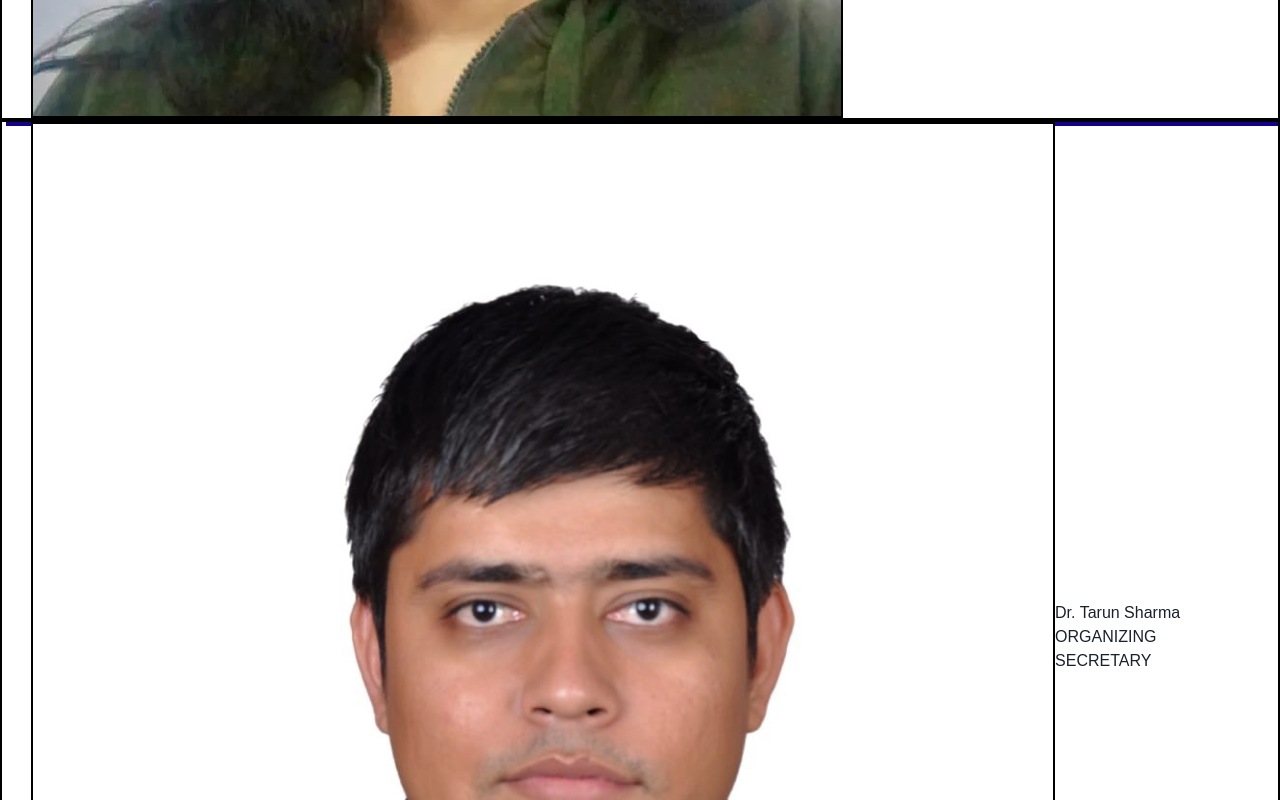
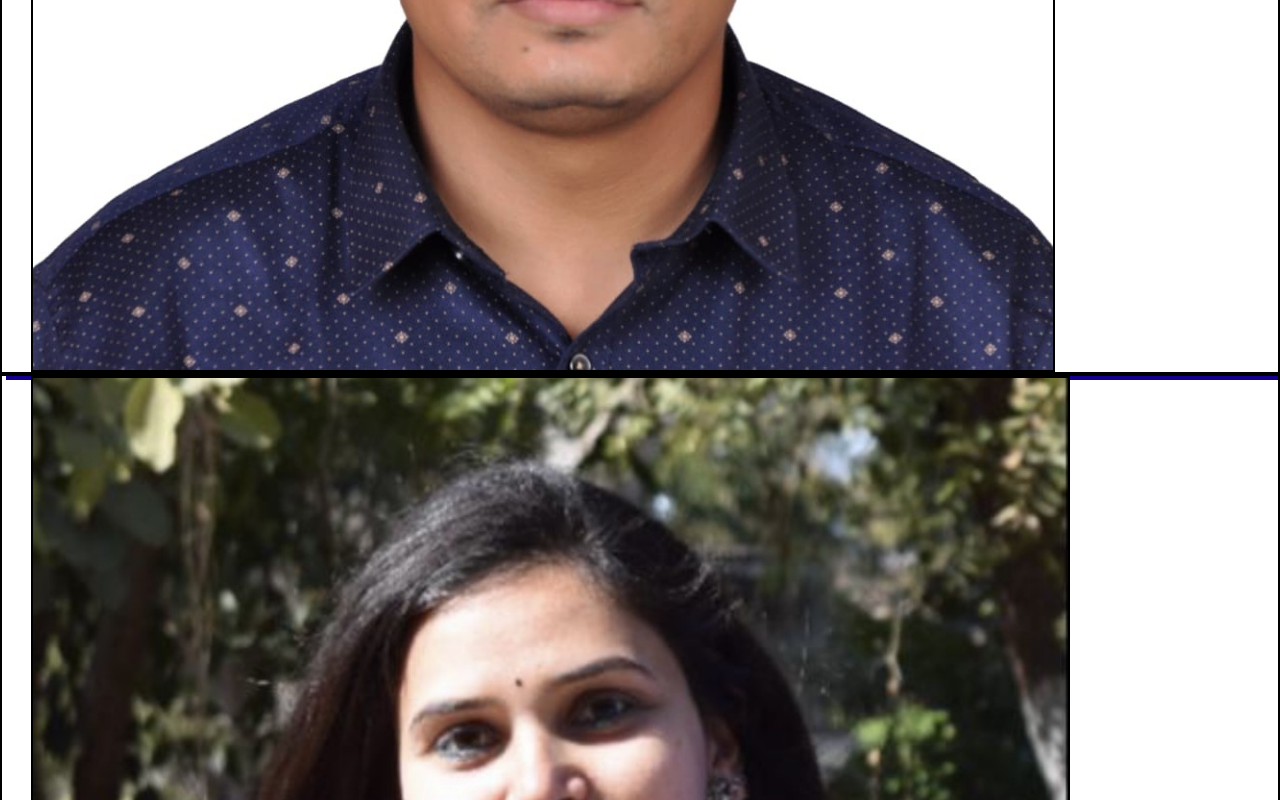
Before and after one commit to love-to-code108/iccasa2024, a React (Vite) app: page /Organinzing_Team in a window 1280 px wide. Shown: the part 5900-6700 px from the top of the page. Built offline with nearby package versions, Linux system fonts and the light colour scheme; a web font is replaced by a local one.

Commit message:
removed priyanka mam , praphul sir beside tarun sir , pallavi mam beside anamika mam

```diff
--- a/src/pages/OrganizingTeam.jsx
+++ b/src/pages/OrganizingTeam.jsx
@@ -180,19 +180,17 @@ UEM JAIPUR" line3="" /> */}
 
 
 
-        {/* PRAPHULL CHHABRA , ANAMIKA KHASKEL  */}
+        {/* PRAPHULL CHHABRA , TARUN SHARMA  */}
         <div className=' mb-12 flex justify-evenly w-[65rem]'>
           <KeynoteSpeaker_card_component image={PraphullChhabra} bold="Dr. Praphull Chhabra" line1="ORGANISING SECRETARY" line2="" line3="" />
 
+          <KeynoteSpeaker_card_component image={tarunSharma} bold="Dr. Tarun Sharma" line1="ORGANIZING SECRETARY" line2="" line3="" />
 
-          <KeynoteSpeaker_card_component image={AnamikaKhaskel} bold="Dr. Anamika Khaskel" line1="ORGANISING SECRETARY" line2="" line3="" />
         </div>
 
 
-        <div className=' mb-12 flex'>
 
-          <KeynoteSpeaker_card_component image={tarunSharma} bold="Dr. Tarun Sharma" line1="ORGANIZING SECRETARY" line2="" line3="" />
-        </div>
+
 
 
 
@@ -201,8 +199,9 @@ UEM JAIPUR" line3="" /> */}
         {/* PALLAVI MALIK , PRIYANKA CHAPARWAL */}
         <div className=' mb-12 flex justify-evenly w-[65rem]'>
           <KeynoteSpeaker_card_component image={PallaviMalik} bold="Prof. Pallavi Malik" line1="ORGANISING SECRETARY" line2="" line3="" />
+          <KeynoteSpeaker_card_component image={AnamikaKhaskel} bold="Dr. Anamika Khaskel" line1="ORGANISING SECRETARY" line2="" line3="" />
 
-          <KeynoteSpeaker_card_component image={PriyankaChhaparwal} bold="Dr. Priyanka Chhaparwal" line1="ORGANISING SECRETARY" line2="" line3="" />
+          {/* <KeynoteSpeaker_card_component image={PriyankaChhaparwal} bold="Dr. Priyanka Chhaparwal" line1="ORGANISING SECRETARY" line2="" line3="" /> */}
 
 
         </div>
```
